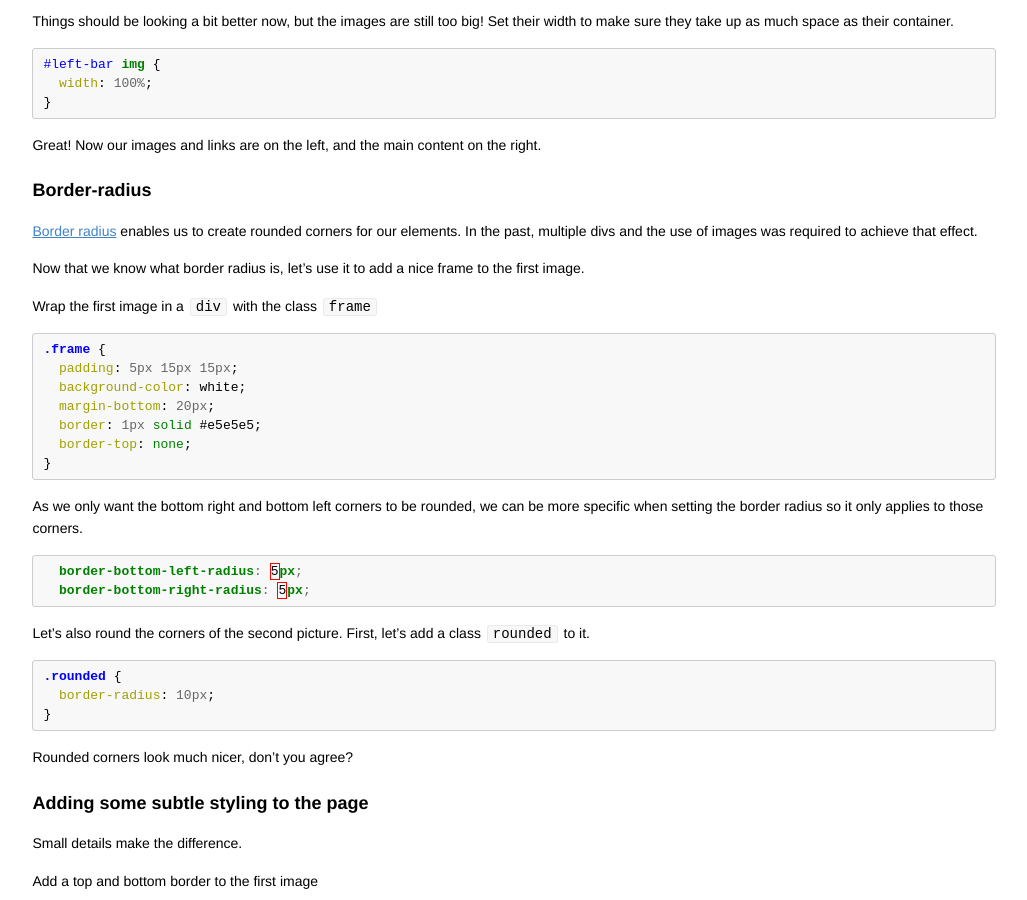
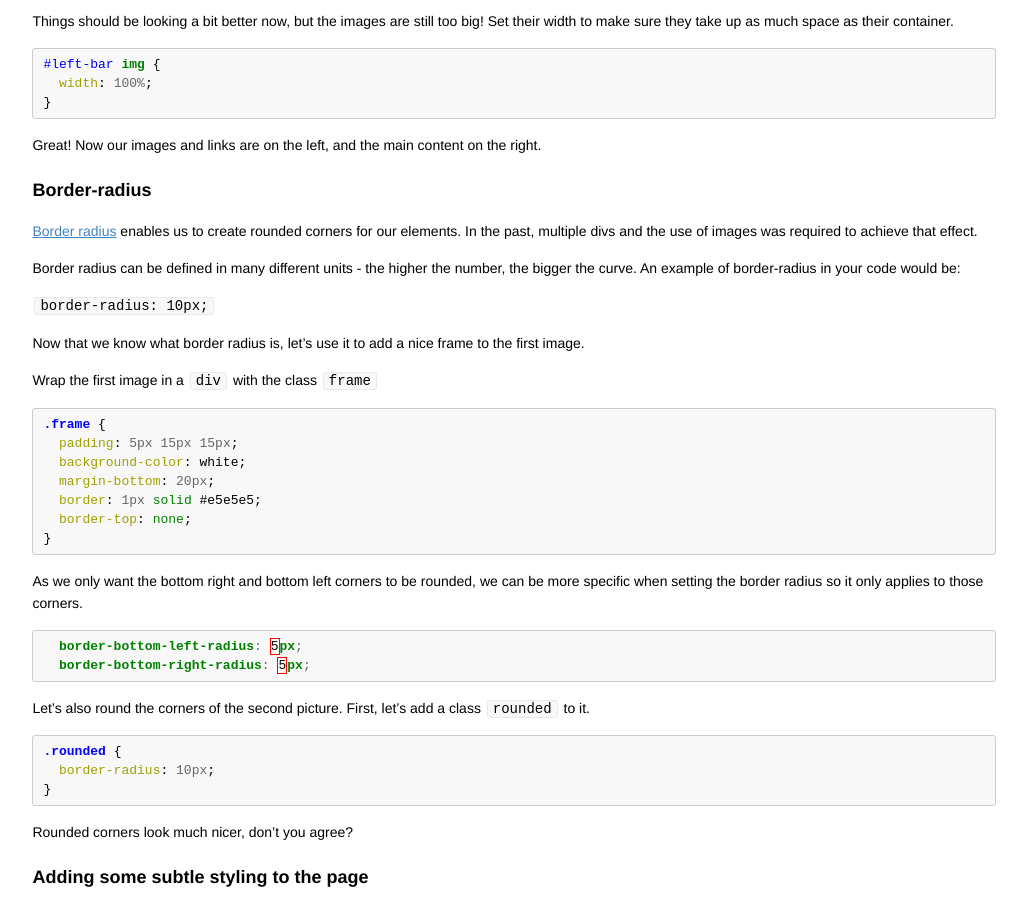
Before and after one commit to codebar/tutorials, a Jekyll site: the page built from html/lesson5/tutorial.md, in a window 1280 px wide and 900 px high, scrolled down 2628 px. Shown: the whole window, without its empty margins (126-1153 px from the left). Built offline with Jekyll 4.4.1, drawn with Linux system fonts in a browser that asks for light colours.

Commit message:
HTML Lesson 5: Add border radius example and note

```diff
--- a/html/lesson5/tutorial.md
+++ b/html/lesson5/tutorial.md
@@ -157,6 +157,10 @@ Great! Now our images and links are on the left, and the main content on the rig
 ### Border-radius
 
 [Border radius](https://developer.mozilla.org/en-US/docs/Web/CSS/border-radius) enables us to create rounded corners for our elements. In the past, multiple divs and the use of images was required to achieve that effect.
+
+Border radius can be defined in many different units - the higher the number, the bigger the curve. An example of border-radius in your code would be:
+
+`border-radius: 10px;`
 
 Now that we know what border radius is, let's use it to add a nice frame to the first image.
 
```
